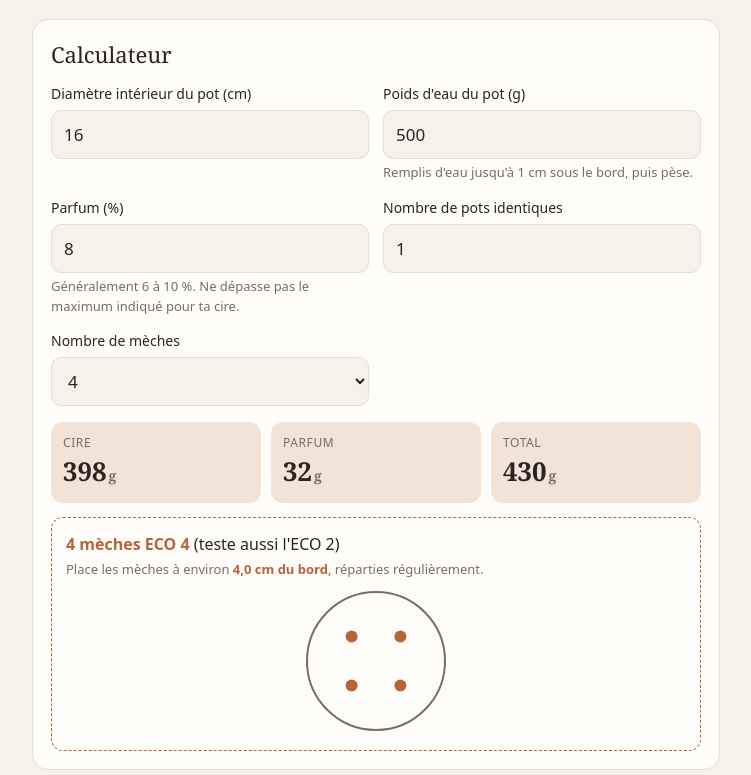
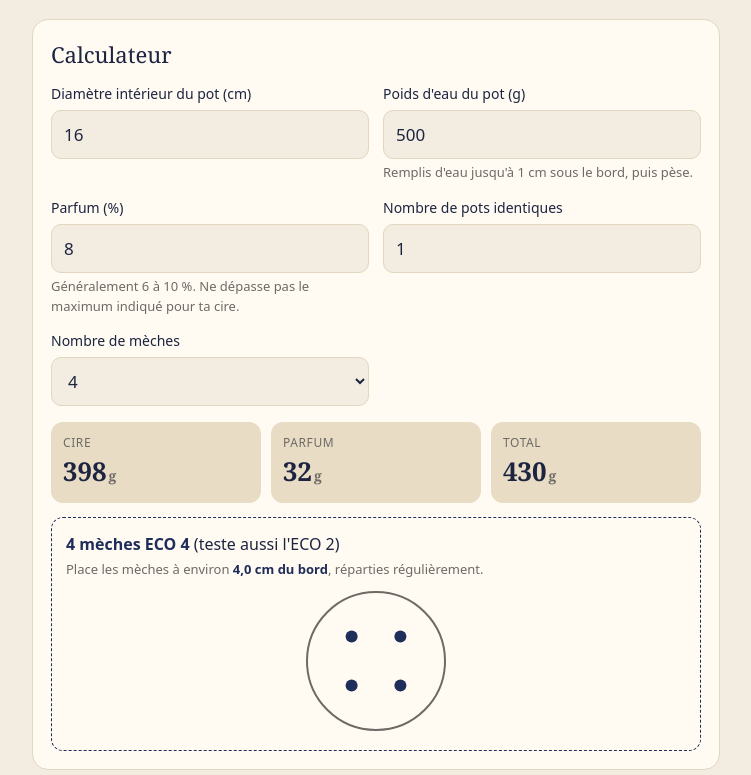
Before and after one commit to greggoem/bougie, a plain HTML site: page index.html in a window 1280 px wide. Shown: the part 96-871 px from the top of the page, without its empty margins (264-1015 px from the left). Drawn offline with Linux system fonts and the light colour scheme.

Commit message:
Couleurs bleu nuit & sable
Co-Authored-By: Claude Opus 5.5 <noreply@anthropic.com>
Claude-Session: https://claude.ai/code/session_017VGkHUwL7t8Gcpjud7MhSU

```diff
--- a/index.html
+++ b/index.html
@@ -4,18 +4,18 @@
 <meta charset="utf-8">
 <meta name="viewport" content="width=device-width, initial-scale=1">
 <title>Bougie</title>
-<meta name="theme-color" content="#b8643a">
+<meta name="theme-color" content="#1f2d5a">
 <link rel="manifest" href="manifest.webmanifest">
 <link rel="icon" href="icon-192.png">
 <link rel="apple-touch-icon" href="apple-touch-icon.png">
 <style>
   :root{
-    --bg:#f6f1ea; --card:#fffdf9; --ink:#2b2420; --muted:#7a6d63;
-    --accent:#b8643a; --accent-soft:#f3e2d6; --line:#e7ddd2; --warn:#9a3d1e; --warn-bg:#fbe9e1;
+    --bg:#f3ece0; --card:#fffaf2; --ink:#1c2440; --muted:#6e6a66;
+    --accent:#1f2d5a; --accent-soft:#e8dcc5; --line:#e2d6c1; --warn:#9a3d1e; --warn-bg:#fbe9e1;
   }
   @media (prefers-color-scheme: dark){
-    :root{ --bg:#1d1916; --card:#27221e; --ink:#f1e9e1; --muted:#b3a597; --accent:#e08a5c;
-      --accent-soft:#3a2b22; --line:#3a332d; --warn:#f0a284; --warn-bg:#3b2219; }
+    :root{ --bg:#111933; --card:#18223f; --ink:#efe6d6; --muted:#a9a49c; --accent:#d9b98a;
+      --accent-soft:#25315a; --line:#2a365f; --warn:#f0a284; --warn-bg:#3b2219; }
   }
   *{box-sizing:border-box}
   body{margin:0;background:var(--bg);color:var(--ink);font:16px/1.5 system-ui,-apple-system,Roboto,sans-serif}
--- a/sw.js
+++ b/sw.js
@@ -1,4 +1,4 @@
-const CACHE = 'bougie-v1';
+const CACHE = 'bougie-v2';
 const FILES = ['./', 'index.html', 'manifest.webmanifest', 'icon-192.png', 'icon-512.png', 'icon-maskable.png', 'apple-touch-icon.png'];
 self.addEventListener('install', e => { e.waitUntil(caches.open(CACHE).then(c => c.addAll(FILES))); self.skipWaiting(); });
 self.addEventListener('activate', e => {
```
Also changed, not shown: apple-touch-icon.png, icon-192.png, icon-512.png, icon-maskable.png, manifest.webmanifest.
